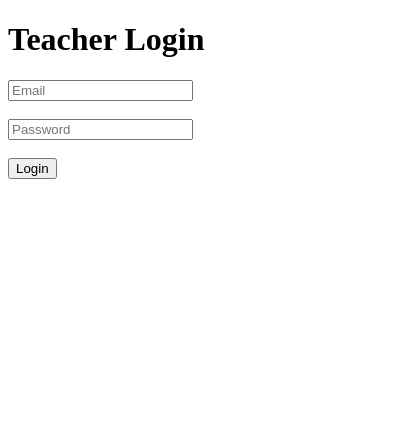
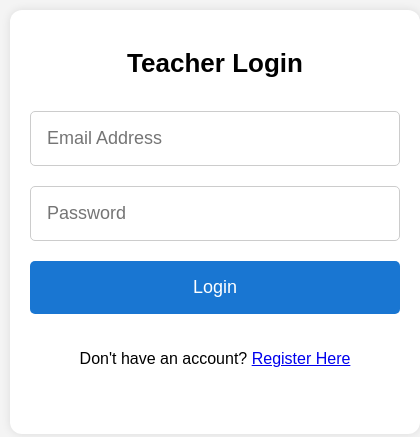
Before and after one commit to Bendu76/ilaw-ai, a website: page public/teacher-login.html in a window 390 px wide. Shown: the whole page, 420 px wide, since content can reach past the window. Drawn offline with Linux system fonts and the light colour scheme.

Commit message:
Improve login page mobile layout

```diff
--- a/public/teacher-login.html
+++ b/public/teacher-login.html
@@ -1,33 +1,59 @@
 <!DOCTYPE html>
-<html>
+<html lang="en">
 
 <head>
+
+<meta charset="UTF-8">
+
+<meta name="viewport"
+      content="width=device-width, initial-scale=1.0">
+
 <title>Teacher Login</title>
+
+<link rel="stylesheet"
+      href="style.css">
+
 </head>
 
 <body>
 
+<div class="container">
+
 <h1>Teacher Login</h1>
+
+<div class="form">
 
 <input
   type="email"
   id="email"
-    placeholder="Email">
-
-  <br><br>
+  placeholder="Email Address">
 
 <input
   type="password"
   id="password"
   placeholder="Password">
 
-  <br><br>
-
 <button
   type="button"
   onclick="login()">
+
   Login
+
 </button>
+
+<p style="text-align:center;">
+
+Don't have an account?
+
+<a href="teacher-register.html">
+Register Here
+</a>
+
+</p>
+
+</div>
+
+</div>
 
 <script src="script.js"></script>
 
```
Lines whose indentation alone changed are shown as unchanged.
